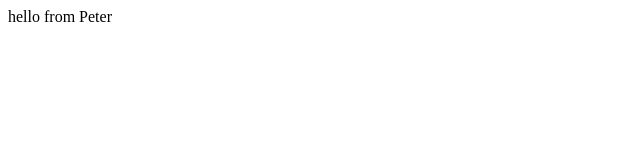
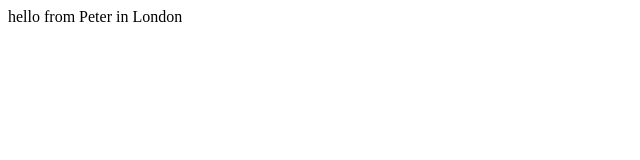
Before and after one commit to pmwtraining/gitdemo, a plain HTML site: page index.html in a window 1280 px wide. Shown: the full height of the page, 0-640 px from the left. Drawn offline with Linux system fonts and the light colour scheme.

Commit message:
edited the file

```diff
--- a/index.html
+++ b/index.html
@@ -7,6 +7,6 @@
     <title>Document</title>
 </head>
 <body>
-    hello from Peter
+    hello from Peter in London
 </body>
 </html>
```
